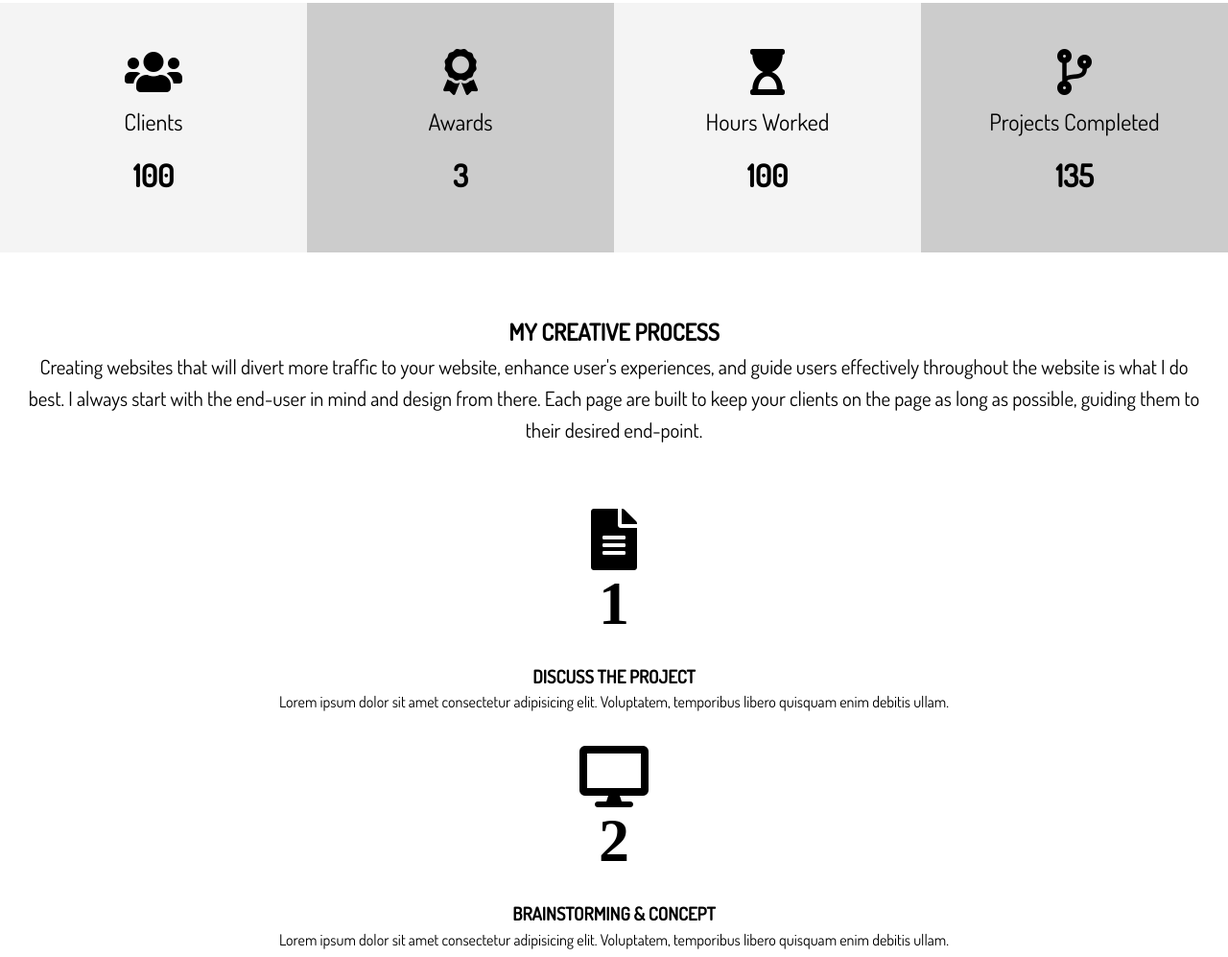
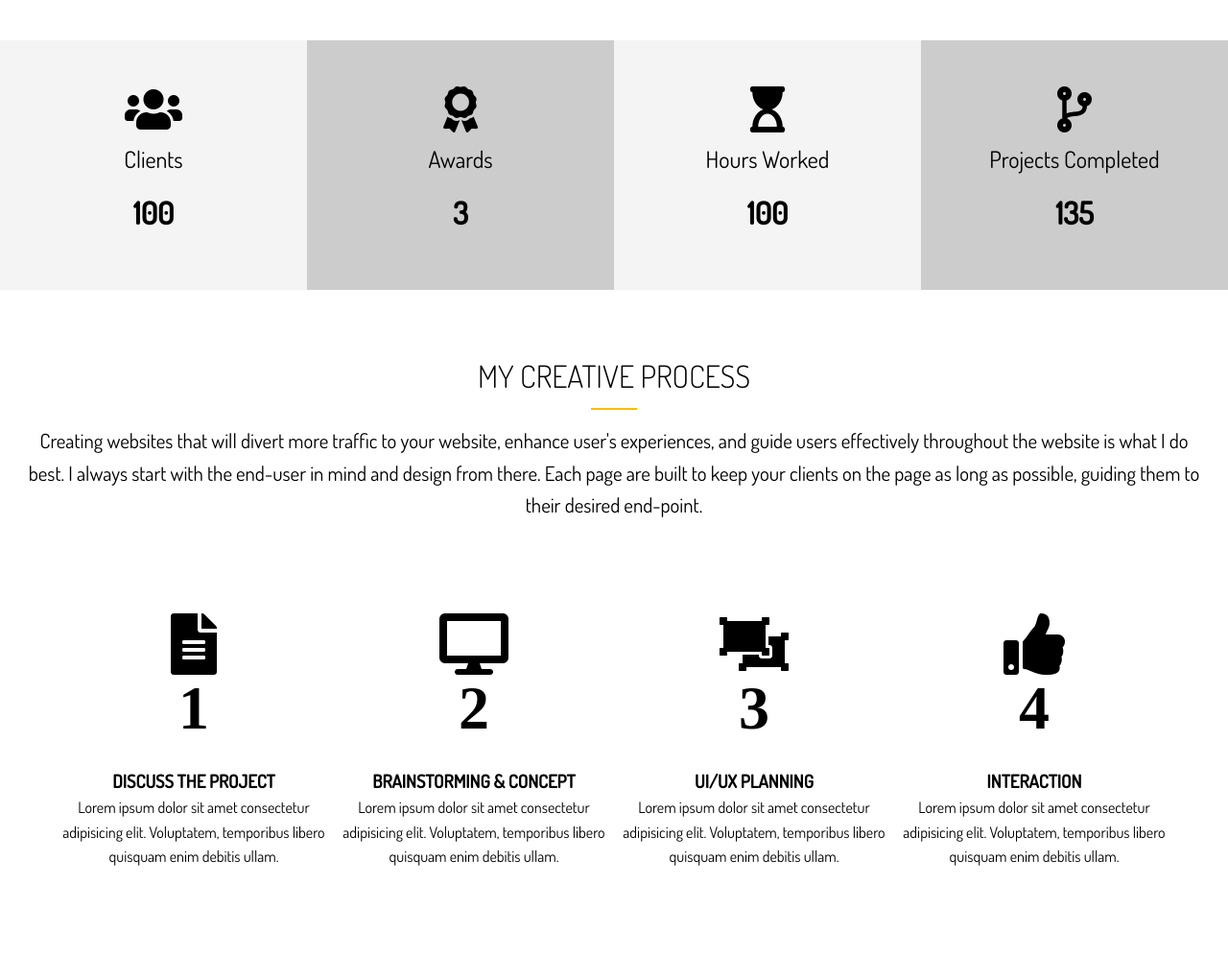
Before and after one commit to Talitha-Abbie/portfolio_website, a website: page dist/index.html in a window 1280 px wide. Shown: the part 1183-2180 px from the top of the page at 96% size. After the commit the page ends 2153 px from the top, so only its background shows below. Drawn offline with Linux system fonts and the light colour scheme.

Commit message:
Added everything

```diff
--- a/scss/_utilities.scss
+++ b/scss/_utilities.scss
@@ -32,9 +32,9 @@
     }
   }
 
-button[class^='btn-']:hover,
-a[class^='btn-']:hover,
-input[class^='btn-']:hover {
+  button[class^="btn-"]:hover,
+  a[class^="btn-"]:hover,
+  input[class^="btn-"]:hover {
     background-color: $main-color;
   }
 
@@ -79,10 +79,19 @@ input[class^='btn-']:hover {
     }
   }
 
+  .section-title {
+    font-size: 2rem;
+    display: block;
+    padding-bottom: 0.5rem;
+    text-align: center;
+    font-weight: 100;
+    text-transform: uppercase;
+  }
+
   .bottom-line {
     height: 2px;
     width: 3rem;
     background: $main-color;
     display: block;
-    margin: 0 auto 1rem auto
+    margin: 0 auto 1rem auto;
   }
--- a/scss/main.scss
+++ b/scss/main.scss
@@ -1,5 +1,5 @@
 @import "config";
-@import 'utilities';
+@import "utilities";
 
 // General Styles
 * {
@@ -92,10 +92,6 @@ img {
         }
       }
     }
-
-  // Header Inner
-  &-inner {
-  }
   }
 
   // Home Sections
@@ -147,4 +143,13 @@ img {
         }
       }
     }
+
+    // Home Section C
+    &-c {
+      .process {
+        display: grid;
+        grid-template-columns: repeat(4, 1fr);
+        padding: 2rem;
       }
+    }
+  }
```
Also changed, not shown: koala-config.json (deleted, +0 -48 lines), package.json (+11 -2 lines), README.md (deleted), dist/css/main.css, 2 other files. Lines whose indentation alone changed are shown as unchanged.
